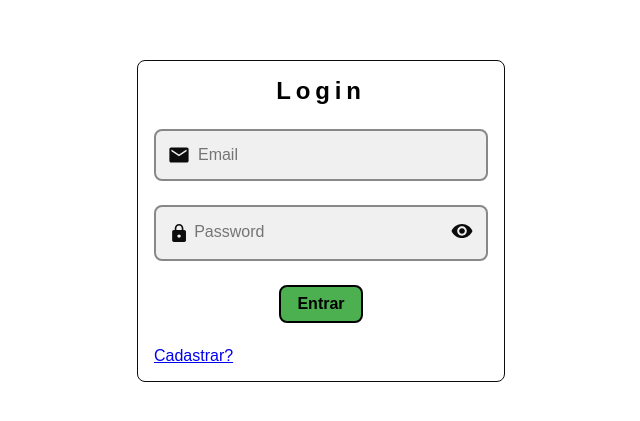
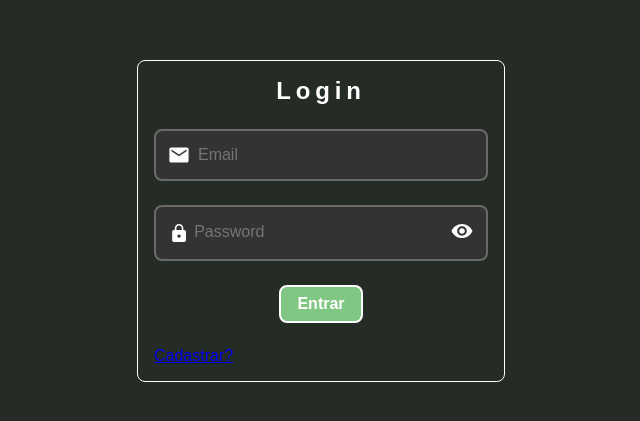
Before and after one commit to HenrickyL/ada-ifood-react, a React (Vite) app: page /login in a window 1280 px wide. Shown: the part 179-600 px from the top of the page, without its empty margins (319-959 px from the left). Built offline with nearby package versions, Linux system fonts and the light colour scheme; no server answers.

Commit message:
change colors

```diff
--- a/src/_hooks/theme.tsx
+++ b/src/_hooks/theme.tsx
@@ -12,7 +12,7 @@ const ThemeContext = createContext<ThemeContextData>({} as ThemeContextData);
 
 
 export const ThemeProvider = ({children}:{children:React.ReactNode})=>{
-    const [theme, setTheme] = useState<Theme>(lightTheme)
+    const [theme, setTheme] = useState<Theme>(darkTheme)
 
     function toggle():void{
         changeToTheme(theme === lightTheme? 'dark' : 'light' )
@@ -112,7 +112,7 @@ export const lightTheme: Theme = {
     iconSize: 24,
   },
   input: {
-    background: "#F0F0F0",
+    background: "#F0FcF0",
   },
   notification:{
     success: {
@@ -132,8 +132,8 @@ export const lightTheme: Theme = {
         background: '#f0f0ff'
     }
   },
-  background: "#FFFFFF",
-  backgroundSnd: "#F0F0F0",
+  background: "#dcdbc6",
+  backgroundSnd: "#86a37a",
   backgroundTer: "#C8C8C8",
   black: "#000000",
   black2: "#333333",
@@ -160,24 +160,24 @@ export const darkTheme: Theme = {
   },
   notification: {
     success: {
-      default: "#81C784",
-      background: "#ceffd0",
+      default: "#ceffd0",
+      background: "#81C784",
     },
     warning: {
-      default: "#FFB74D",
-      background: "#ffe6c1",
+      default: "#ffe6c1",
+      background: "#FFB74D",
     },
     error: {
-      default: "#E57373",
-      background: "#ffc5c5",
+      default: "#ffc5c5",
+      background: "#E57373",
     },
     report: {
-      default: "#64B5F6",
-      background: "#c4c4ff",
+      default: "#adbdf7",
+      background: "#64B5F6",
     },
   },
-  background: "#424242",
-  backgroundSnd: "#616161",
+  background: "#252b25",
+  backgroundSnd: "#6c7c6c",
   backgroundTer: "#757575",
   black: "#FFFFFF",
   black2: "#F0F0F0",
```
